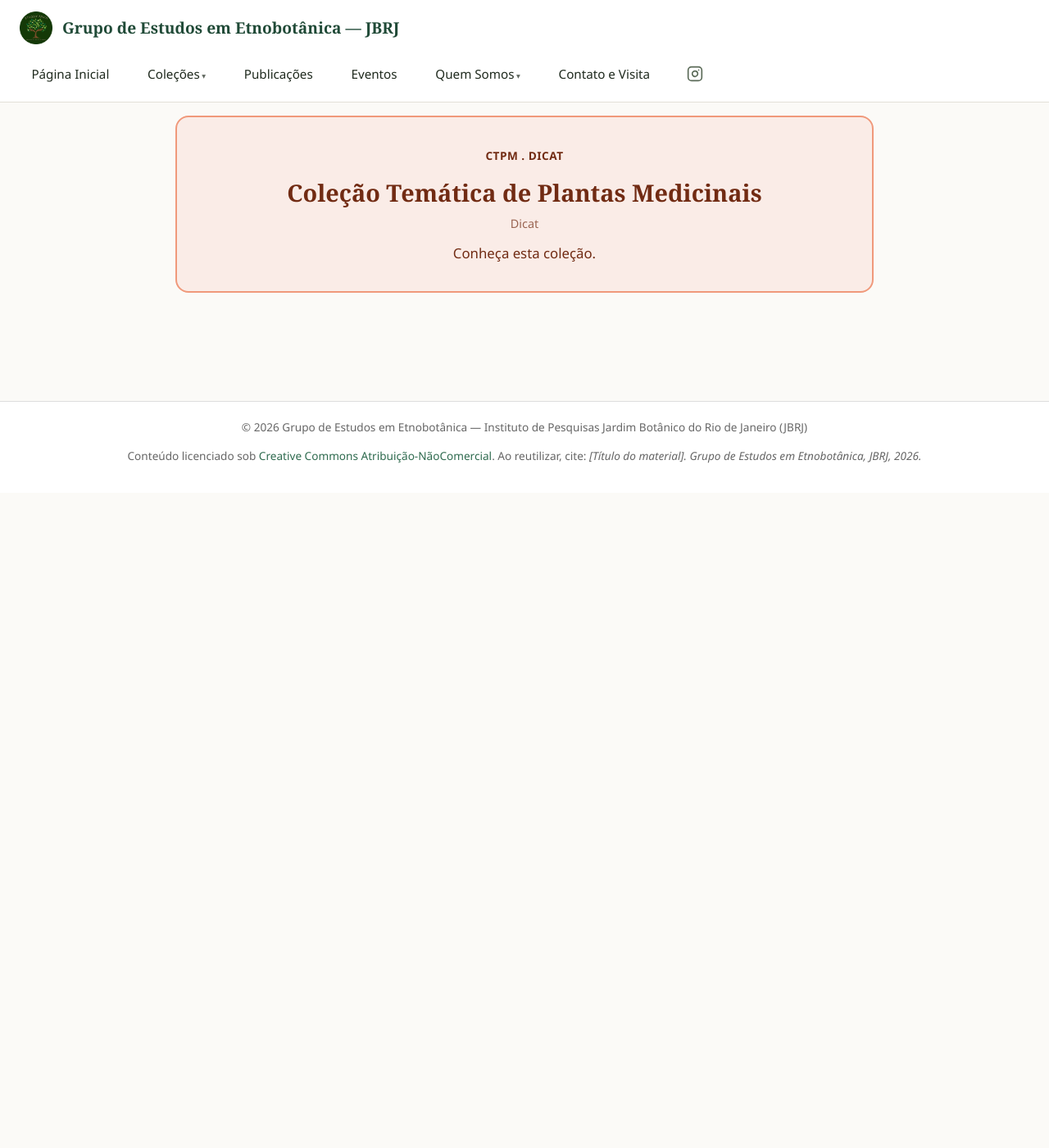
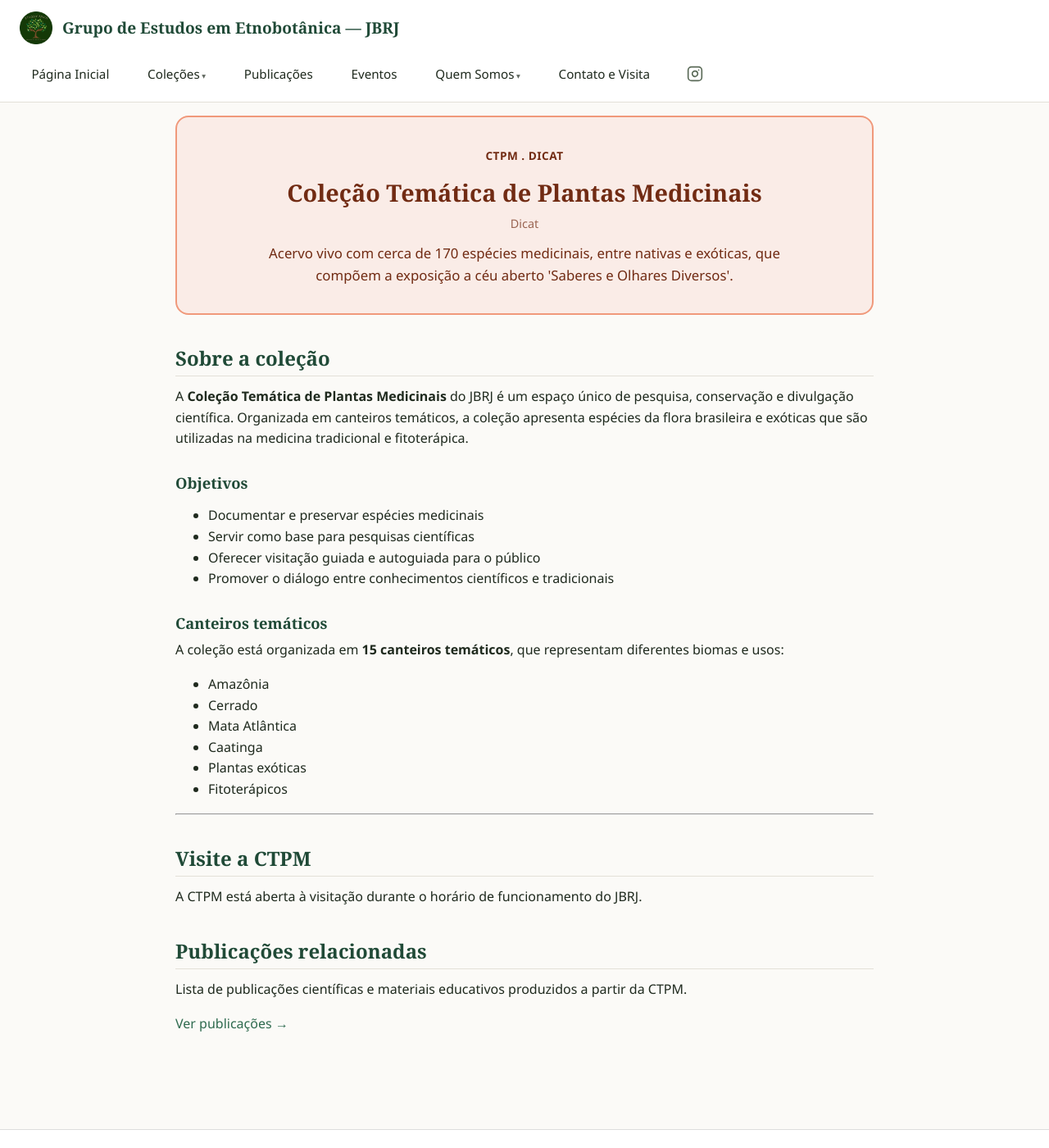
Before and after one commit to etnobotanicajbrj/site-principal, a Jekyll site: the page built from colecoes/ctpm/index.md, in a window 1280 px wide and 1400 px high. Shown: the whole window at 82% size. Built offline with Jekyll 4.4.1, drawn with Linux system fonts in a browser that asks for light colours.

Commit message:
Update index.md

```diff
--- a/colecoes/ctpm/index.md
+++ b/colecoes/ctpm/index.md
@@ -2,9 +2,44 @@
 title: "Coleção Temática de Plantas Medicinais"
 sigla: "CTPM"
 diretoria: "Dicat"
-cor: ctpm
+cor: "ctpm"
 layout: colecao
 permalink: /colecoes/ctpm/
+descricao: "Acervo vivo com cerca de 170 espécies medicinais, entre nativas e exóticas, que compõem a exposição a céu aberto 'Saberes e Olhares Diversos'."
 ---
+
 <!-- Responsáveis: Karen e Catarina -->
-<!-- [migrar do repositório antigo e complementar — história, curadoria e objetivos da coleção] -->
+
+## Sobre a coleção
+
+A **Coleção Temática de Plantas Medicinais** do JBRJ é um espaço único de pesquisa, conservação e divulgação científica. Organizada em canteiros temáticos, a coleção apresenta espécies da flora brasileira e exóticas que são utilizadas na medicina tradicional e fitoterápica.
+
+### Objetivos
+
+- Documentar e preservar espécies medicinais
+- Servir como base para pesquisas científicas
+- Oferecer visitação guiada e autoguiada para o público
+- Promover o diálogo entre conhecimentos científicos e tradicionais
+
+### Canteiros temáticos
+
+A coleção está organizada em **15 canteiros temáticos**, que representam diferentes biomas e usos:
+
+- Amazônia
+- Cerrado
+- Mata Atlântica
+- Caatinga
+- Plantas exóticas
+- Fitoterápicos
+
+---
+
+## Visite a CTPM
+
+A CTPM está aberta à visitação durante o horário de funcionamento do JBRJ.
+
+## Publicações relacionadas
+
+Lista de publicações científicas e materiais educativos produzidos a partir da CTPM.
+
+[Ver publicações →](/publicacoes/?colecao=ctpm)
```
